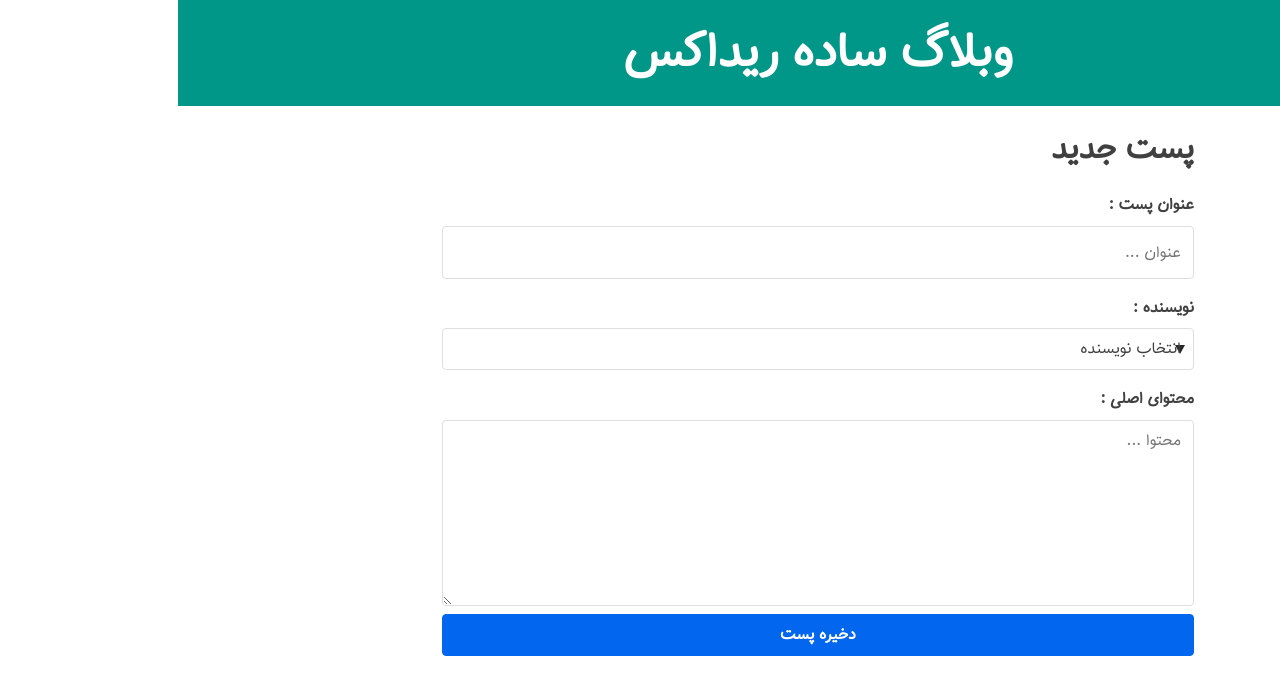
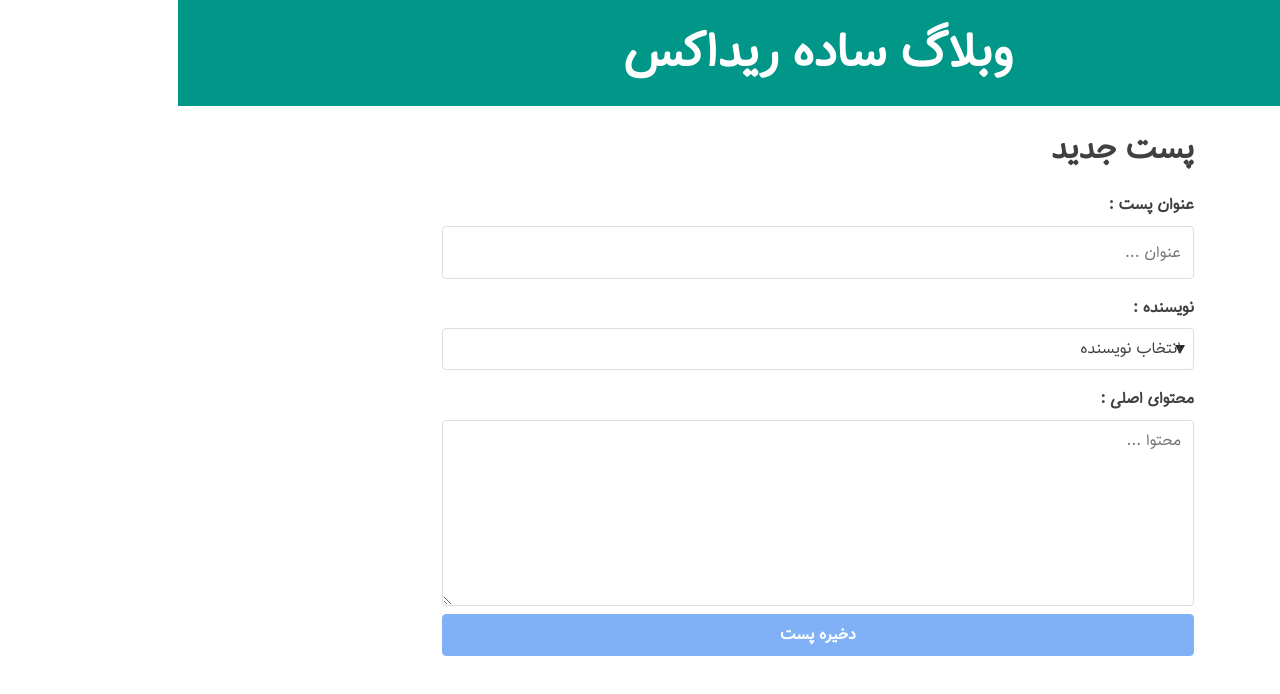
Before and after one commit to mojtaba-rasolzadeh/redux-blog, a React (Vite) app: page /blogs/create-blog in a window 1280 px wide. Shown: the top 694 px of the page. Built offline with nearby package versions, Linux system fonts and the light colour scheme.

Commit message:
Validation of the new post creation form using every

```diff
--- a/src/components/CreateBlog.jsx
+++ b/src/components/CreateBlog.jsx
@@ -10,7 +10,7 @@ const CreateBlog = () => {
   const [content, setContent] = useState("");
   const [userId, setUserId] = useState("");
 
-  console.log(userId);
+  const canSave = [title, content, userId].every(Boolean);
 
   const dispatch = useDispatch();
   const navigate = useNavigate();
@@ -22,8 +22,8 @@ const CreateBlog = () => {
   const handleChangeAuthor = (event) => setUserId(event.target.value);
 
   const handleSubmitForm = () => {
-    if (title && content) {
-      dispatch(blogAdded(title, content,userId));
+    if (canSave) {
+      dispatch(blogAdded(title, content, userId));
       setTitle("");
       setContent("");
       setUserId("");
@@ -66,6 +66,7 @@ const CreateBlog = () => {
           type="button"
           className="full-button"
           onClick={handleSubmitForm}
+          disabled={!canSave}
         >
           دخیره پست
         </button>
```
